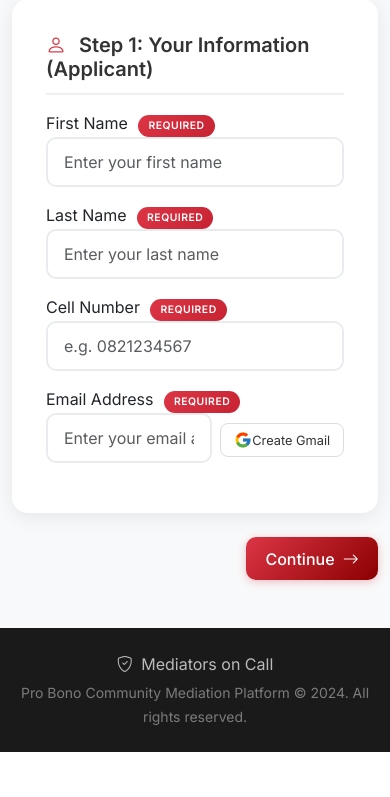
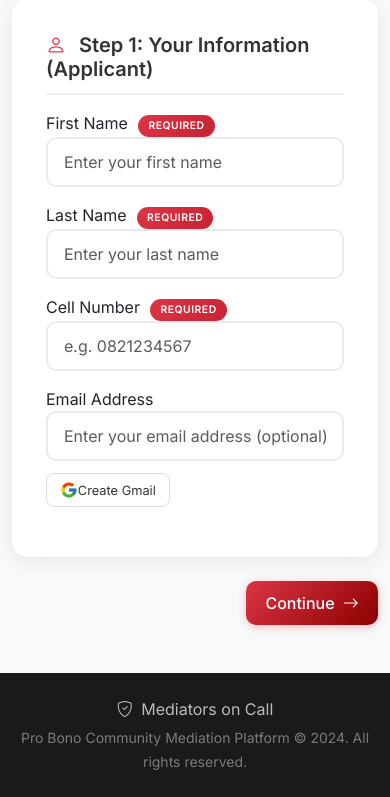
Before and after one commit to JVW-Hue/Mediator-On-Call-, a Django app: page /apply/ in a window 390 px wide. Shown: the part 345-1142 px from the top of the page. Before the commit the page ends 1097 px from the top, so only its background shows below. Run offline with Django 5.2, Linux system fonts and the light colour scheme; data that the repository does not hold is empty; parts of the project's set-up code (start-up, migrations or seed data) failed here and were passed over; some libraries are stand-ins or nearby versions.

Commit message:
Make email fields optional, add Create Gmail link to Step 1 only, mobile-friendly layout

```diff
--- a/disputes/forms.py
+++ b/disputes/forms.py
@@ -38,9 +38,8 @@ class DisputeForm(forms.ModelForm):
         widget=forms.TextInput(attrs={"placeholder": "e.g. 0821234567", "maxlength": "20"}),
     )
     applicant_email = forms.EmailField(
-        required=True,
-        error_messages={'required': 'Please enter your email address'},
-        widget=forms.TextInput(attrs={"placeholder": "Enter your email address"}),
+        required=False,
+        widget=forms.TextInput(attrs={"placeholder": "Enter your email address (optional)"}),
     )
     respondent_type = forms.ChoiceField(
         required=True,
@@ -62,9 +61,8 @@ class DisputeForm(forms.ModelForm):
         widget=forms.TextInput(attrs={"placeholder": "Enter respondent's cell"}),
     )
     respondent_email = forms.EmailField(
-        required=True,
-        error_messages={'required': "Please enter the respondent's email address"},
-        widget=forms.TextInput(attrs={"placeholder": "Enter respondent's email address"}),
+        required=False,
+        widget=forms.TextInput(attrs={"placeholder": "Enter respondent's email address (optional)"}),
     )
     business_name = forms.CharField(
         required=False,
--- a/disputes/templates/disputes/apply.html
+++ b/disputes/templates/disputes/apply.html
@@ -169,6 +169,25 @@
         border-color: #dc3545;
         color: #dc3545;
     }
+    .email-field-row {
+        display: flex;
+        align-items: center;
+        gap: 0.5rem;
+    }
+    .email-field-row .form-control {
+        flex: 1;
+        min-width: 0;
+    }
+    @media (max-width: 575.98px) {
+        .email-field-row {
+            flex-direction: column;
+            align-items: stretch;
+        }
+        .email-field-row .gmail-link {
+            align-self: flex-start;
+            margin-top: 0.25rem;
+        }
+    }
     .upload-section {
         display: flex;
         gap: 1rem;
@@ -264,9 +283,9 @@
                     {% endif %}
                 </div>
                 <div class="col-md-6 mb-3">
-                    <label>Email Address <span class="required-badge">REQUIRED</span></label>
-                    <div class="d-flex align-items-center gap-2">
-                        <input type="email" name="applicant_email" class="form-control {% if form.applicant_email.errors %}is-invalid{% endif %}" placeholder="Enter your email address" required>
+                    <label>Email Address</label>
+                    <div class="email-field-row">
+                        <input type="email" name="applicant_email" class="form-control {% if form.applicant_email.errors %}is-invalid{% endif %}" placeholder="Enter your email address (optional)">
                         <a href="https://accounts.google.com/signup" target="_blank" class="gmail-link flex-shrink-0">
                             <svg xmlns="http://www.w3.org/2000/svg" width="18" height="18" viewBox="0 0 48 48"><path fill="#FFC107" d="M43.611,20.083H42V20H24v8h11.303c-1.649,4.657-6.08,8-11.303,8c-6.627,0-12-5.373-12-12c0-6.627,5.373-12,12-12c3.059,0,5.842,1.154,7.961,3.039l5.657-5.657C34.046,6.053,29.268,4,24,4C12.955,4,4,12.955,4,24c0,11.045,8.955,20,20,20c11.045,0,20-8.955,20-20C44,22.659,43.862,21.35,43.611,20.083z"/><path fill="#FF3D00" d="M6.306,14.691l6.571,4.819C14.655,15.108,18.961,12,24,12c3.059,0,5.842,1.154,7.961,3.039l5.657-5.657C34.046,6.053,29.268,4,24,4C16.318,4,9.656,8.337,6.306,14.691z"/><path fill="#4CAF50" d="M24,44c5.166,0,9.86-1.977,13.409-5.192l-6.19-5.238C29.211,35.091,26.715,36,24,36c-5.202,0-9.619-3.317-11.283-7.946l-6.522,5.025C9.505,39.556,16.227,44,24,44z"/><path fill="#1976D2" d="M43.611,20.083H42V20H24v8h11.303c-0.792,2.237-2.231,4.166-4.087,5.571c0.001-0.001,0.002-0.001,0.003-0.002l6.19,5.238C36.971,39.205,44,34,44,24C44,22.659,43.862,21.35,43.611,20.083z"/></svg>
                             Create Gmail
@@ -411,14 +430,8 @@
                     <input type="tel" name="respondent_cell" class="form-control" placeholder="Enter respondent's cell number" required>
                 </div>
                 <div class="col-md-6 mb-3">
-                    <label>Respondent Email <span class="required-badge">REQUIRED</span></label>
-                    <div class="d-flex align-items-center gap-2">
-                        <input type="email" name="respondent_email" class="form-control {% if form.respondent_email.errors %}is-invalid{% endif %}" placeholder="Enter respondent's email address" required>
-                        <a href="https://accounts.google.com/signup" target="_blank" class="gmail-link flex-shrink-0">
-                            <svg xmlns="http://www.w3.org/2000/svg" width="18" height="18" viewBox="0 0 48 48"><path fill="#FFC107" d="M43.611,20.083H42V20H24v8h11.303c-1.649,4.657-6.08,8-11.303,8c-6.627,0-12-5.373-12-12c0-6.627,5.373-12,12-12c3.059,0,5.842,1.154,7.961,3.039l5.657-5.657C34.046,6.053,29.268,4,24,4C12.955,4,4,12.955,4,24c0,11.045,8.955,20,20,20c11.045,0,20-8.955,20-20C44,22.659,43.862,21.35,43.611,20.083z"/><path fill="#FF3D00" d="M6.306,14.691l6.571,4.819C14.655,15.108,18.961,12,24,12c3.059,0,5.842,1.154,7.961,3.039l5.657-5.657C34.046,6.053,29.268,4,24,4C16.318,4,9.656,8.337,6.306,14.691z"/><path fill="#4CAF50" d="M24,44c5.166,0,9.86-1.977,13.409-5.192l-6.19-5.238C29.211,35.091,26.715,36,24,36c-5.202,0-9.619-3.317-11.283-7.946l-6.522,5.025C9.505,39.556,16.227,44,24,44z"/><path fill="#1976D2" d="M43.611,20.083H42V20H24v8h11.303c-0.792,2.237-2.231,4.166-4.087,5.571c0.001-0.001,0.002-0.001,0.003-0.002l6.19,5.238C36.971,39.205,44,34,44,24C44,22.659,43.862,21.35,43.611,20.083z"/></svg>
-                            Create Gmail
-                        </a>
-                    </div>
+                    <label>Respondent Email</label>
+                    <input type="email" name="respondent_email" class="form-control {% if form.respondent_email.errors %}is-invalid{% endif %}" placeholder="Enter respondent's email address (optional)">
                     {% if form.respondent_email.errors %}
                     <div class="invalid-feedback">{{ form.respondent_email.errors.0 }}</div>
                     {% endif %}
@@ -457,14 +470,8 @@
             </div>
             <div class="row">
                 <div class="col-md-6 mb-3">
-                    <label>Business Email <span class="required-badge">REQUIRED</span></label>
-                    <div class="d-flex align-items-center gap-2">
-                        <input type="email" name="respondent_email" class="form-control {% if form.respondent_email.errors %}is-invalid{% endif %}" placeholder="Enter business email address" required>
-                        <a href="https://accounts.google.com/signup" target="_blank" class="gmail-link flex-shrink-0">
-                            <svg xmlns="http://www.w3.org/2000/svg" width="18" height="18" viewBox="0 0 48 48"><path fill="#FFC107" d="M43.611,20.083H42V20H24v8h11.303c-1.649,4.657-6.08,8-11.303,8c-6.627,0-12-5.373-12-12c0-6.627,5.373-12,12-12c3.059,0,5.842,1.154,7.961,3.039l5.657-5.657C34.046,6.053,29.268,4,24,4C12.955,4,4,12.955,4,24c0,11.045,8.955,20,20,20c11.045,0,20-8.955,20-20C44,22.659,43.862,21.35,43.611,20.083z"/><path fill="#FF3D00" d="M6.306,14.691l6.571,4.819C14.655,15.108,18.961,12,24,12c3.059,0,5.842,1.154,7.961,3.039l5.657-5.657C34.046,6.053,29.268,4,24,4C16.318,4,9.656,8.337,6.306,14.691z"/><path fill="#4CAF50" d="M24,44c5.166,0,9.86-1.977,13.409-5.192l-6.19-5.238C29.211,35.091,26.715,36,24,36c-5.202,0-9.619-3.317-11.283-7.946l-6.522,5.025C9.505,39.556,16.227,44,24,44z"/><path fill="#1976D2" d="M43.611,20.083H42V20H24v8h11.303c-0.792,2.237-2.231,4.166-4.087,5.571c0.001-0.001,0.002-0.001,0.003-0.002l6.19,5.238C36.971,39.205,44,34,44,24C44,22.659,43.862,21.35,43.611,20.083z"/></svg>
-                            Create Gmail
-                        </a>
-                    </div>
+                    <label>Business Email</label>
+                    <input type="email" name="respondent_email" class="form-control {% if form.respondent_email.errors %}is-invalid{% endif %}" placeholder="Enter business email address (optional)">
                     {% if form.respondent_email.errors %}
                     <div class="invalid-feedback">{{ form.respondent_email.errors.0 }}</div>
                     {% endif %}
@@ -554,8 +561,7 @@ function validateStep() {
         var fields = [
             {name: 'applicant_name', label: 'First Name'},
             {name: 'applicant_surname', label: 'Last Name'},
-            {name: 'applicant_cell', label: 'Cell Number'},
-            {name: 'applicant_email', label: 'Email Address'}
+            {name: 'applicant_cell', label: 'Cell Number'}
         ];
         fields.forEach(function(f) {
             var el = document.querySelector('[name="' + f.name + '"]');
@@ -592,8 +598,7 @@ function validateStep() {
         var indFields = [
             {name: 'respondent_name', label: 'Respondent First Name'},
             {name: 'respondent_surname', label: 'Respondent Last Name'},
-            {name: 'respondent_cell', label: 'Respondent Cell Number'},
-            {name: 'respondent_email', label: 'Respondent Email'}
+            {name: 'respondent_cell', label: 'Respondent Cell Number'}
         ];
         indFields.forEach(function(f) {
             var el = document.querySelector('[name="' + f.name + '"]');
@@ -614,8 +619,7 @@ function validateStep() {
             {name: 'business_name', label: 'Business Name'},
             {name: 'owner_name', label: 'Owner/Representative First Name'},
             {name: 'owner_surname', label: 'Owner/Representative Last Name'},
-            {name: 'business_cell', label: 'Business Cell Number'},
-            {name: 'respondent_email', label: 'Business Email'}
+            {name: 'business_cell', label: 'Business Cell Number'}
         ];
         busFields.forEach(function(f) {
             var el = document.querySelector('[name="' + f.name + '"]');
```
